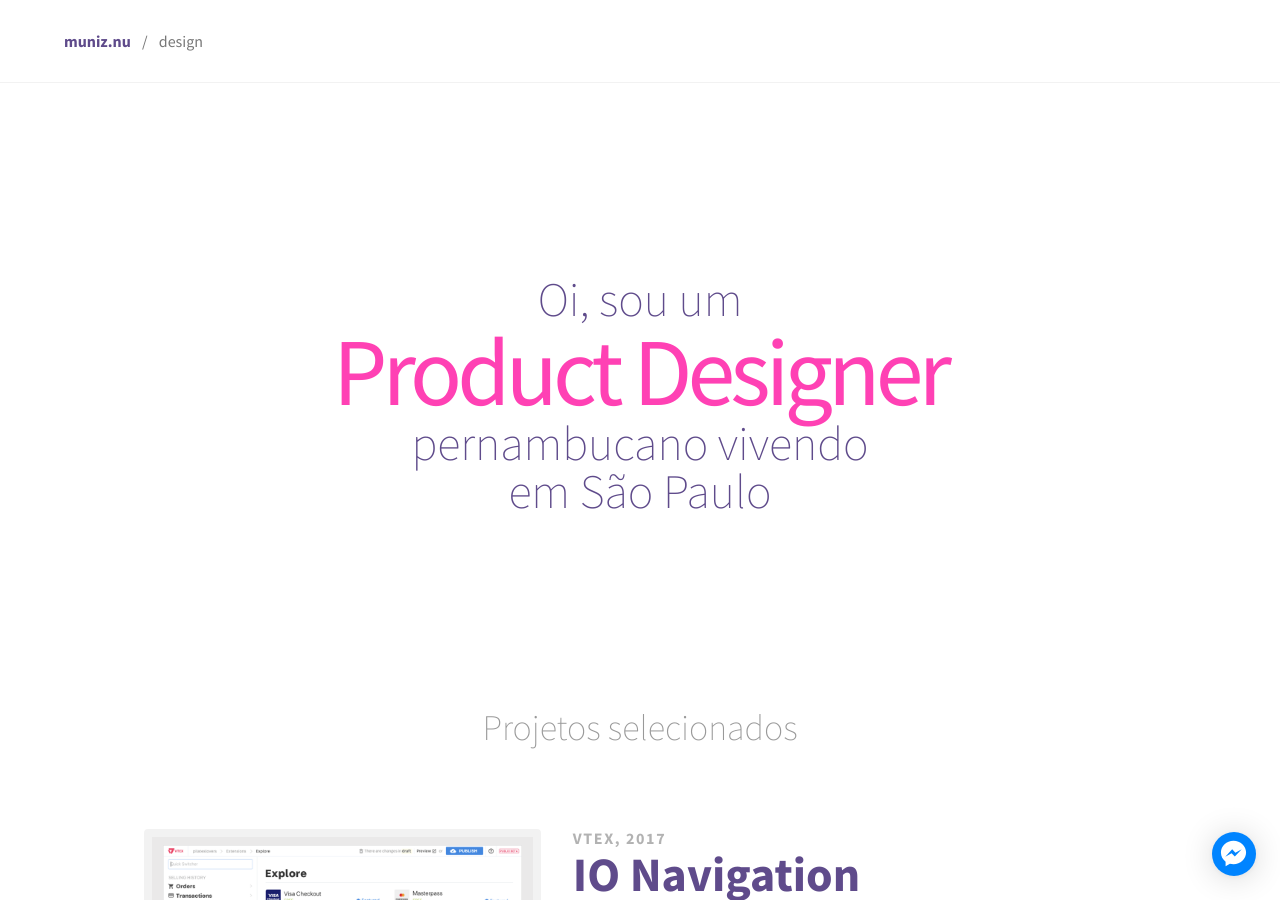
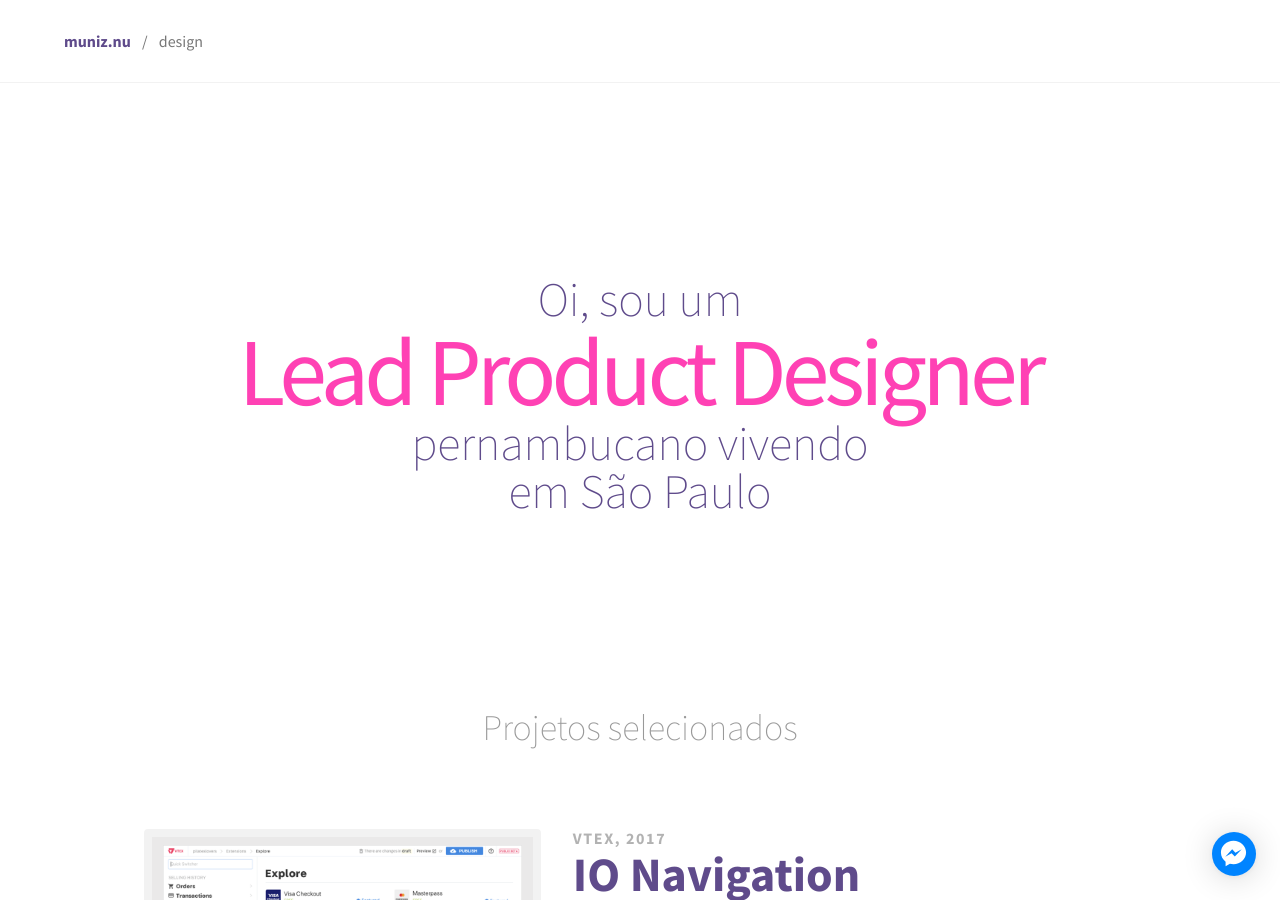
Before and after one commit to rodrigomuniz/muniz.nu, a Jekyll site: the page built from design/index.html, in a window 1280 px wide and 900 px high. Built offline with Jekyll 4.4.1, drawn with Linux system fonts in a browser that asks for light colours; nearby versions of some CDN libraries.

Commit message:
Update from Forestry.io eu@rodrigomuniz.com updated design/index.html

```diff
--- a/design/index.html
+++ b/design/index.html
@@ -1,5 +1,6 @@
 ---
 title: Product &amp; Interaction Designer
+
 ---
 {% include design-top.html %}
 <header class="mw8 mw9-ns center">
@@ -13,7 +14,7 @@ title: Product &amp; Interaction Designer
 <section class="contain">
 	<div class="mw8 mw9-ns center tc">
 		<div class="pt5 pt6-l pb5 ph3 ph3-m ph5-ns bt b--black-05">
-			<h3 class="f1 fw2 mv0 pt5 mt6-m lh-solid purple">Oi, sou um 	<strong class="f-subheadline f-headline-ns db fw4 hot-pink tracked-tight">Product Designer</strong> pernambucano vivendo<br>em São Paulo</h3>
+			<h3 class="f1 fw2 mv0 pt5 mt6-m lh-solid purple">Oi, sou um 	<strong class="f-subheadline f-headline-ns db fw4 hot-pink tracked-tight">Lead Product Designer</strong> pernambucano vivendo<br>em São Paulo</h3>
 		</div>
 	</div>
 </section>
```
